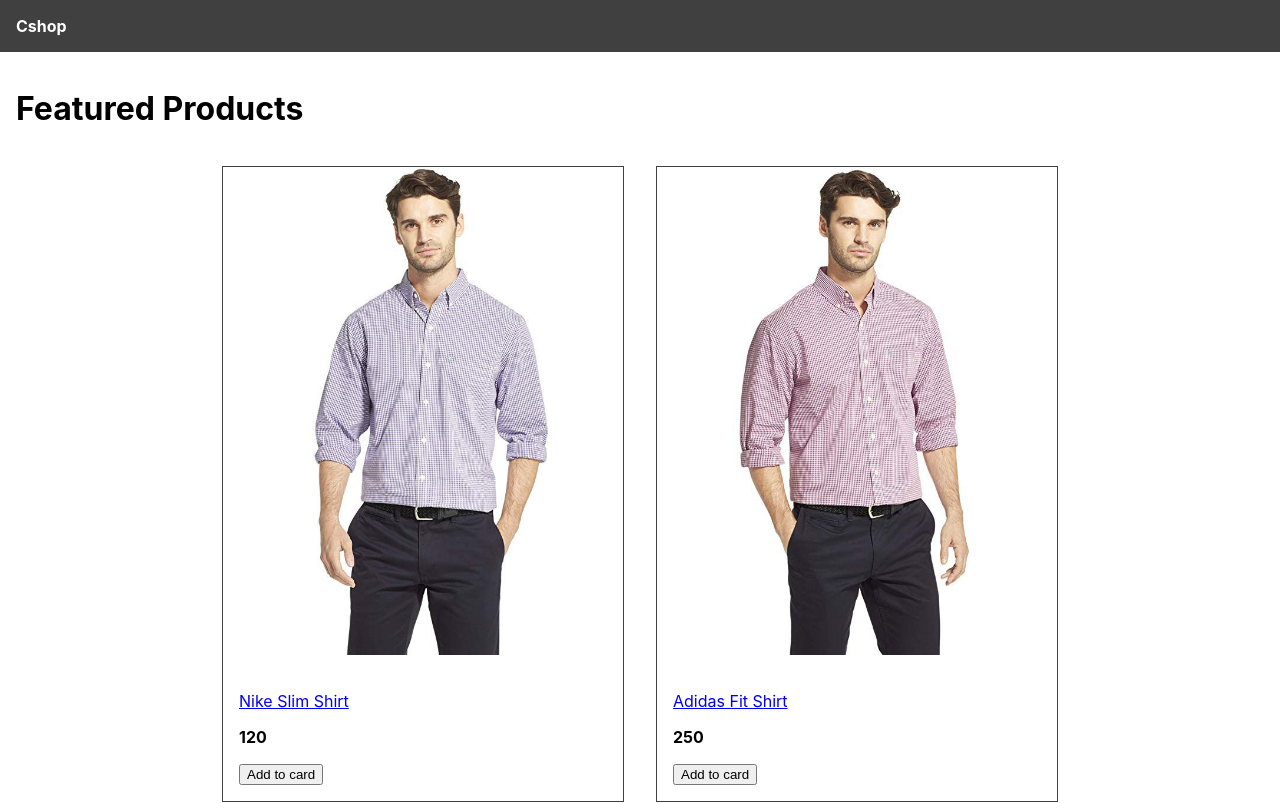
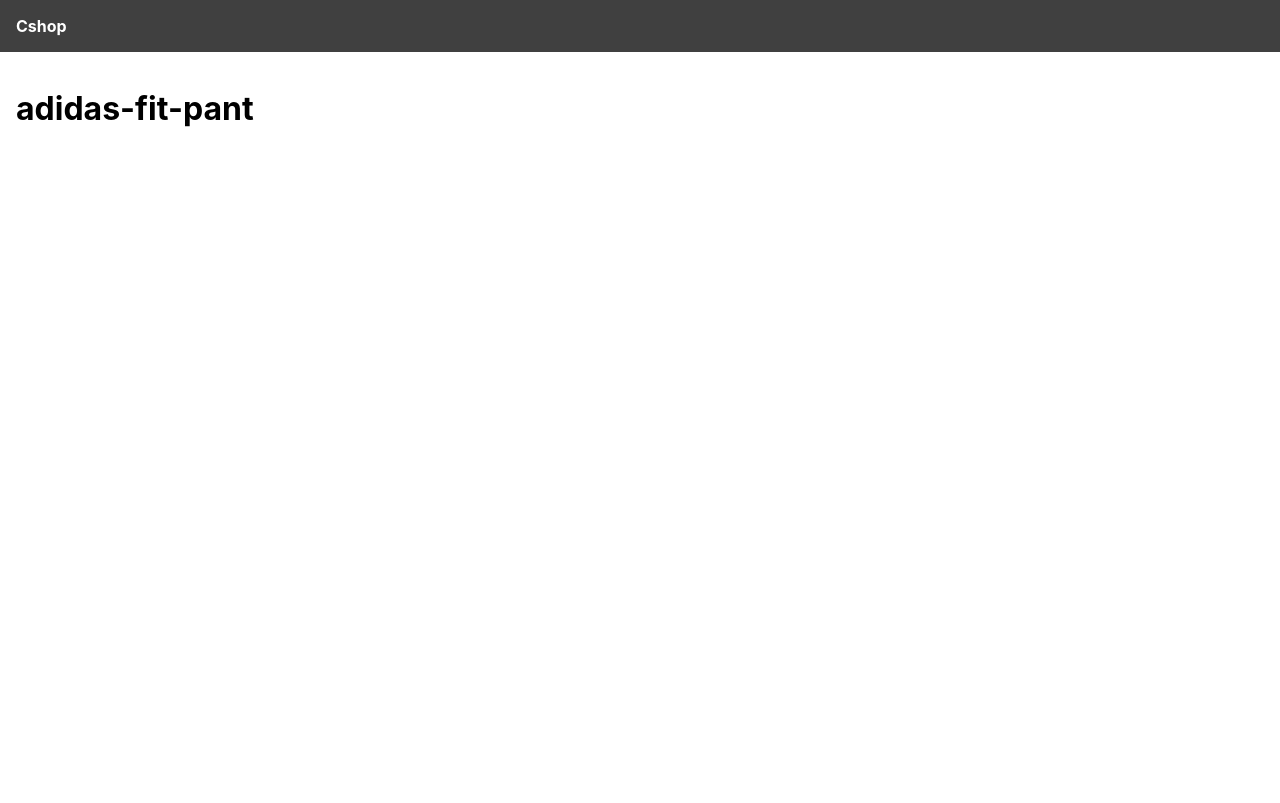
Before and after one commit to DimaKlimchuk/Cshop, a React (Create React App) app in the folder frontend/: page /product/adidas-fit-pant in a window 1280 px wide. Shown: the top 803 px of the page. Built offline with nearby package versions, Linux system fonts and the light colour scheme.

Commit message:
Add Routing

```diff
--- a/frontend/package.json
+++ b/frontend/package.json
@@ -1,5 +1,6 @@
 {
   "name": "frontend",
+  "proxy": "http://localhost:5000",
   "version": "0.1.0",
   "private": true,
   "dependencies": {
@@ -8,6 +9,7 @@
     "@testing-library/user-event": "^13.5.0",
     "react": "^18.2.0",
     "react-dom": "^18.2.0",
+    "react-router-dom": "^6.8.1",
     "react-scripts": "5.0.1",
     "web-vitals": "^2.1.4"
   },
--- a/frontend/src/App.js
+++ b/frontend/src/App.js
@@ -1,33 +1,22 @@
-import data from './data';
+import { BrowserRouter, Link, Route, Routes } from 'react-router-dom';
+import HomeScreen from './screens/HomeScreen';
+import ProductScreen from './screens/ProductScreen';
 
 function App() {
   return (
+    <BrowserRouter>
       <div className="App">
         <header className="App-header">
-        <a href="/">Cshop</a>
+          <Link to="/">Cshop</Link>
         </header>
         <main>
-        <h1>Featured Products</h1>
-        <div className="products">
-          {data.products.map((product) => (
-            <div className="product" key={product.slug}>
-              <a href={`/product/${product.slug}`}>
-                <img src={product.image} alt={product.name} />
-              </a>
-              <div className="product-info">
-                <a href={`/product/${product.slug}`}>
-                  <p>{product.name}</p>
-                </a>
-                <p>
-                  <strong>{product.price}</strong>
-                </p>
-                <button>Add to card</button>
-              </div>
-            </div>
-          ))}
-        </div>
+          <Routes>
+            <Route path="/product/:slug" element={<ProductScreen />} />
+            <Route path="/" element={<HomeScreen />} />
+          </Routes>
         </main>
       </div>
+    </BrowserRouter>
   );
 }
 
--- /dev/null
+++ b/frontend/src/screens/HomeScreen.js
@@ -0,0 +1,30 @@
+import { Link } from 'react-router-dom';
+import data from '../data';
+
+function HomeScreen() {
+  return (
+    <div>
+      <h1>Featured Products</h1>
+      <div className="products">
+        {data.products.map((product) => (
+          <div className="product" key={product.slug}>
+            <Link to={`/product/${product.slug}`}>
+              <img src={product.image} alt={product.name} />
+            </Link>
+            <div className="product-info">
+              <Link to={`/product/${product.slug}`}>
+                <p>{product.name}</p>
+              </Link>
+              <p>
+                <strong>{product.price}</strong>
+              </p>
+              <button>Add to card</button>
+            </div>
+          </div>
+        ))}
+      </div>
+    </div>
+  );
+}
+
+export default HomeScreen;
--- /dev/null
+++ b/frontend/src/screens/ProductScreen.js
@@ -0,0 +1,13 @@
+import { useParams } from 'react-router-dom';
+
+function ProductScreen() {
+  const params = useParams();
+  const { slug } = params;
+  return (
+    <div>
+      <h1>{slug}</h1>
+    </div>
+  );
+}
+
+export default ProductScreen;
```
Also changed, not shown: 1 other file (tests, documents, lock files or other folders). Lines whose indentation alone changed are shown as unchanged.
